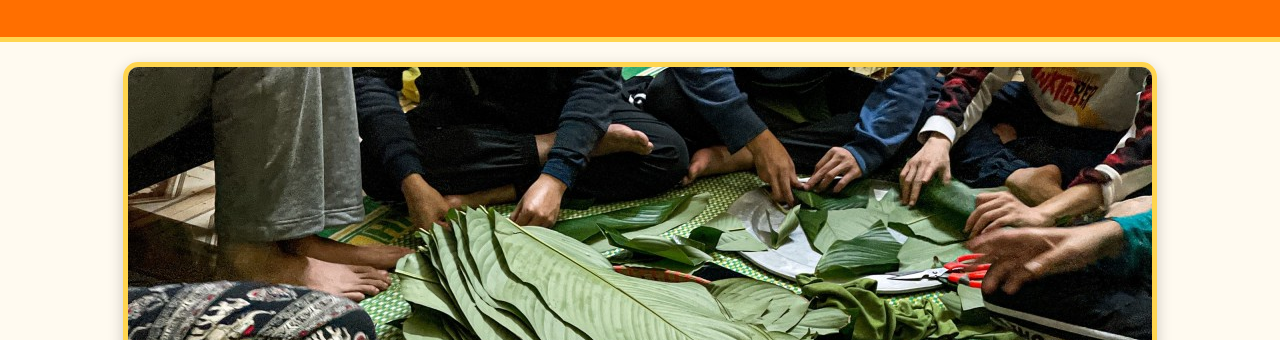
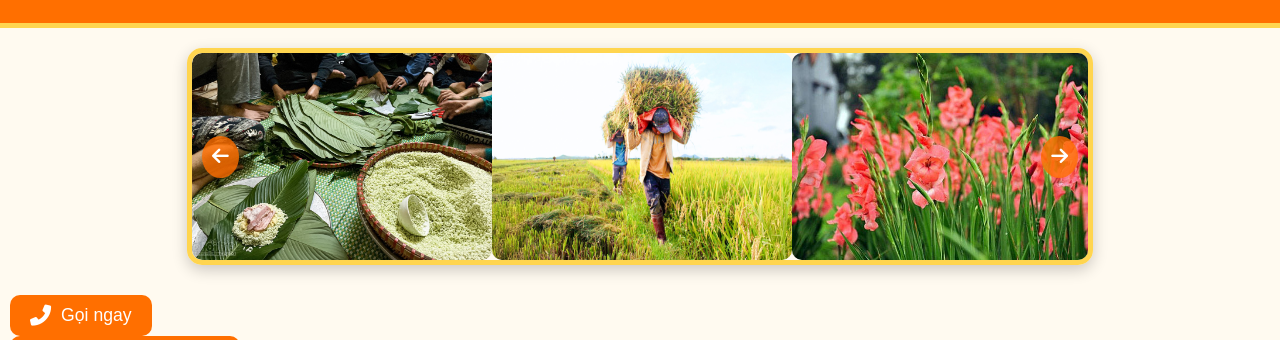
Before and after one commit to dacsancattien/DacSanCatTien, a plain HTML site: page index.html in a window 1280 px wide. Shown: the part 108-448 px from the top of the page. Drawn offline with Linux system fonts and the light colour scheme.

Commit message:
Update index.html

```diff
--- a/index.html
+++ b/index.html
@@ -4,10 +4,12 @@
   <meta charset="UTF-8">
   <meta name="viewport" content="width=device-width, initial-scale=1.0">
   <title>Đặc sản Cát Tiên - Tết vui tươi</title>
+  <link href="https://fonts.googleapis.com/css2?family=Roboto:wght@400;700&display=swap" rel="stylesheet">
+  <link rel="stylesheet" href="https://cdnjs.cloudflare.com/ajax/libs/font-awesome/6.0.0/css/all.min.css">
   <style>
     /* CSS Styles */
     body {
-      font-family: Arial, sans-serif;
+      font-family: 'Roboto', sans-serif;
       margin: 0;
       padding: 0;
       color: #333;
@@ -24,32 +26,61 @@
 
     header h1 {
       margin: 0;
-      font-size: 2.8em;
-      font-family: 'Brush Script MT', cursive;
+      font-size: 2.2em;
     }
 
     header p {
       margin: 10px 0 20px;
-      font-size: 1.2em;
+      font-size: 1em;
     }
 
-    .slideshow {
+    .slideshow-container {
       position: relative;
-      max-width: 80%;
+      max-width: 70%;
       margin: 20px auto;
+      overflow: hidden;
       border: 5px solid #ffd54f;
       border-radius: 15px;
-      overflow: hidden;
       box-shadow: 0 5px 15px rgba(0, 0, 0, 0.2);
+    }
+
+    .slides {
+      display: flex;
+      transition: transform 0.5s ease-in-out;
     }
 
     .slides img {
       width: 100%;
-      display: none;
+      max-width: 300px;
+      height: auto;
+      margin: 0 auto;
+      border-radius: 10px;
     }
 
-    .slides img.active {
-      display: block;
+    .arrow {
+      position: absolute;
+      top: 50%;
+      transform: translateY(-50%);
+      background: rgba(255, 111, 0, 0.8);
+      color: white;
+      border: none;
+      border-radius: 50%;
+      padding: 10px;
+      cursor: pointer;
+      font-size: 1.2em;
+      z-index: 1000;
+    }
+
+    .arrow:hover {
+      background: #e65100;
+    }
+
+    .arrow.left {
+      left: 10px;
+    }
+
+    .arrow.right {
+      right: 10px;
     }
 
     .cta {
@@ -62,10 +93,18 @@
       padding: 10px 20px;
       border: none;
       border-radius: 10px;
-      font-size: 1.2em;
+      font-size: 1.1em;
       cursor: pointer;
       transition: all 0.3s ease;
       margin: 0 10px;
+      display: flex;
+      align-items: center;
+      justify-content: center;
+      gap: 10px;
+    }
+
+    .cta button i {
+      font-size: 1.2em;
     }
 
     .cta button:hover {
@@ -97,18 +136,20 @@
   </header>
 
   <main>
-    <section class="slideshow">
+    <section class="slideshow-container">
+      <button class="arrow left" onclick="prevSlide()"><i class="fas fa-arrow-left"></i></button>
       <div class="slides">
-        <img src="assets/banh/banh1.jpg" alt="Bánh đặc sản" class="active">
+        <img src="assets/banh/banh1.jpg" alt="Bánh đặc sản">
         <img src="assets/gao/gao1.jpg" alt="Gạo đặc sản">
         <img src="assets/hoa/hoa1.jpg" alt="Hoa đặc sản">
         <img src="assets/traicay/traicay1.jpg" alt="Trái cây đặc sản">
       </div>
+      <button class="arrow right" onclick="nextSlide()"><i class="fas fa-arrow-right"></i></button>
     </section>
 
     <div class="cta">
-      <button onclick="contact('call')">Gọi ngay</button>
-      <button onclick="contact('facebook')">Nhắn qua Facebook</button>
+      <button onclick="contact('call')"><i class="fas fa-phone-alt"></i> Gọi ngay</button>
+      <button onclick="contact('facebook')"><i class="fab fa-facebook-messenger"></i> Nhắn qua Facebook</button>
     </div>
   </main>
 
@@ -120,20 +161,30 @@
   <script>
     // JavaScript for Slideshow
     let currentIndex = 0;
-    const slides = document.querySelectorAll('.slides img');
 
-    function showSlides() {
-      slides.forEach((slide, index) => {
-        slide.classList.remove('active');
-        if (index === currentIndex) {
-          slide.classList.add('active');
-        }
-      });
+    function showSlide(index) {
+      const slides = document.querySelector('.slides');
+      const totalSlides = slides.children.length;
 
-      currentIndex = (currentIndex + 1) % slides.length;
+      if (index < 0) {
+        currentIndex = totalSlides - 1;
+      } else if (index >= totalSlides) {
+        currentIndex = 0;
+      } else {
+        currentIndex = index;
+      }
+
+      const offset = -currentIndex * 100;
+      slides.style.transform = `translateX(${offset}%)`;
     }
 
-    setInterval(showSlides, 3000); // Change slide every 3 seconds
+    function nextSlide() {
+      showSlide(currentIndex + 1);
+    }
+
+    function prevSlide() {
+      showSlide(currentIndex - 1);
+    }
 
     // Call to Action Handler
     function contact(option) {
```
